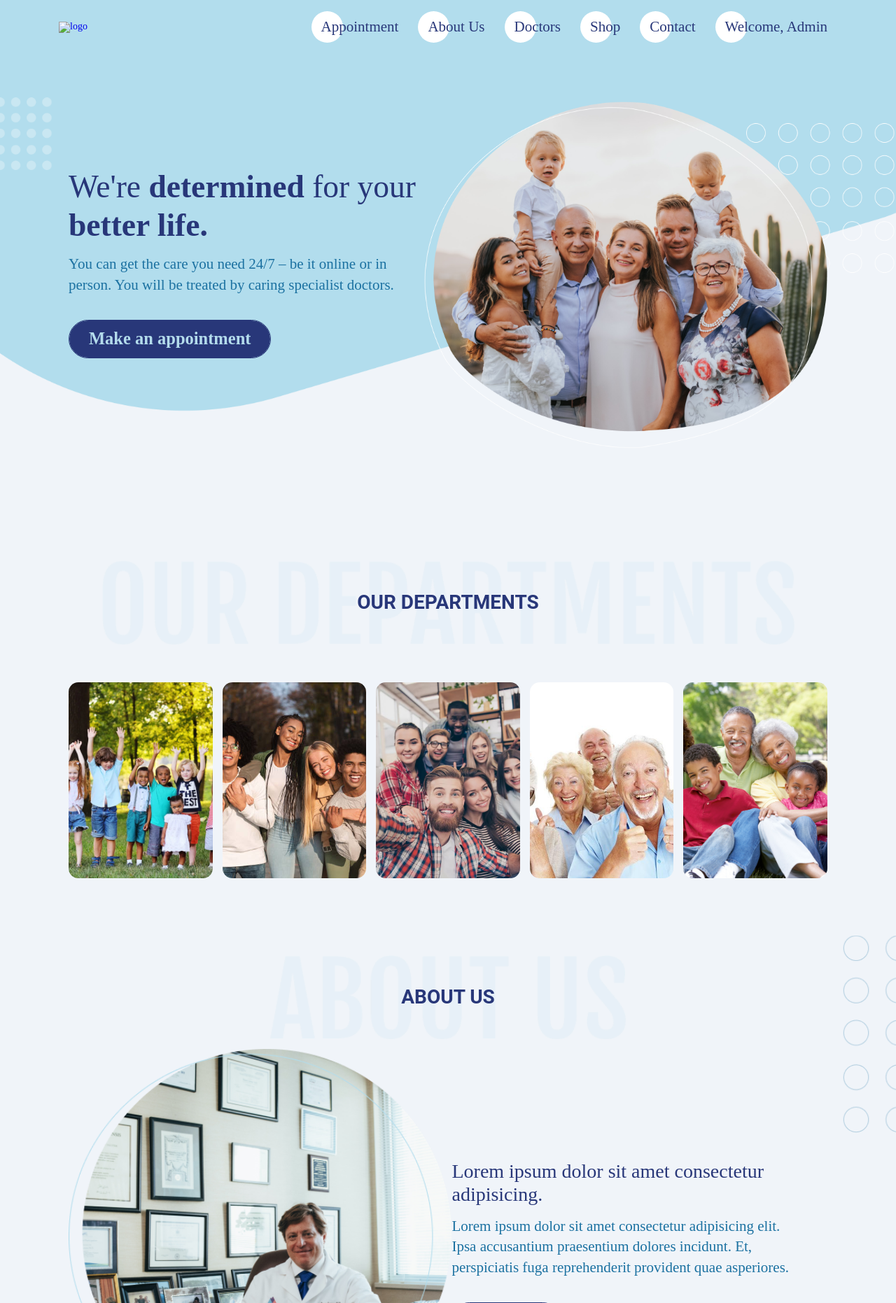
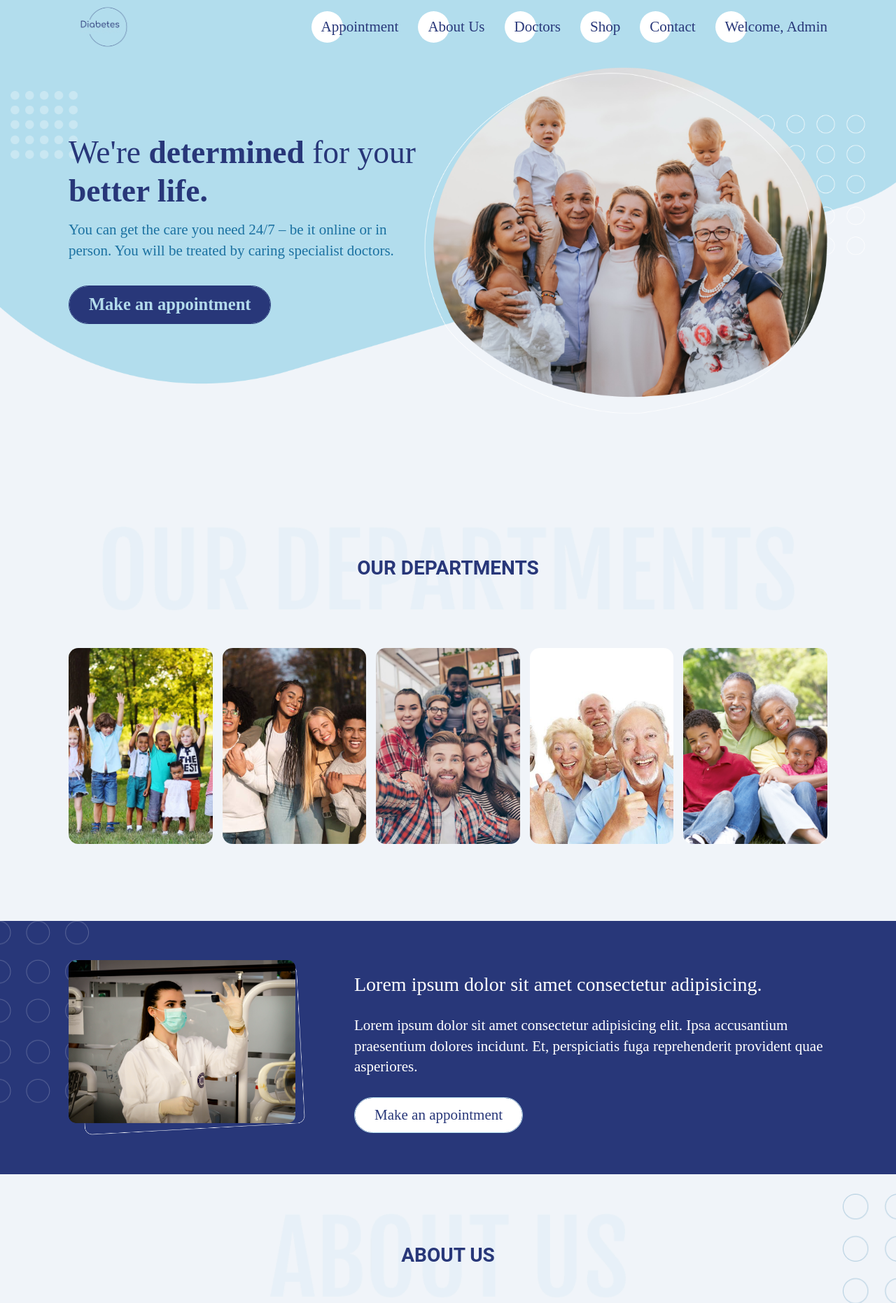
Before and after one commit to NZere/Diabetes-blockchain, a Django app: page / in a window 1280 px wide. Shown: the top 1862 px of the page at 70% size. Run offline with Django 4.2, Linux system fonts and the light colour scheme; a user stored in the database is signed in; parts of the project's set-up code (start-up, migrations or seed data) failed here and were passed over.

Commit message:
appointment updated +login for doctor

```diff
--- a/appointment/templates/appointment1.html
+++ b/appointment/templates/appointment1.html
@@ -23,8 +23,8 @@
 <!--==================== HEADER ====================-->
 <header id="header">
     <nav class="navbar container">
-        <a class="navbar__brand" href="index.html"
-        ><img src="" width="118" alt="logo"
+        <a class="navbar__brand" href="/"
+        ><img src="{% static "/assets/img/logo.png" %}" width="118" alt="logo"
         /></a>
         <button class="navbar__toggler" id="navbar-toggler">X</button>
         <ul class="navbar__list" id="navbar-list">
--- a/appointment/templates/appointment2.html
+++ b/appointment/templates/appointment2.html
@@ -24,7 +24,7 @@
 <header id="header">
     <nav class="navbar container">
         <a class="navbar__brand" href="/"
-        ><img src="" width="118" alt="logo"
+        ><img src="{% static "/assets/img/logo.png" %}" width="118" alt="logo"
         /></a>
         <button class="navbar__toggler" id="navbar-toggler">X</button>
         <ul class="navbar__list" id="navbar-list">
--- a/appointment/templates/appointment3.html
+++ b/appointment/templates/appointment3.html
@@ -24,7 +24,7 @@
 <header id="header">
     <nav class="navbar container">
         <a class="navbar__brand" href="/"
-        ><img src="" width="118" alt="logo"
+        ><img src="{% static "/assets/img/logo.png" %}" width="118" alt="logo"
         /></a>
         <button class="navbar__toggler" id="navbar-toggler">X</button>
         <ul class="navbar__list" id="navbar-list">
--- a/diabetes_project/settings.py
+++ b/diabetes_project/settings.py
@@ -9,7 +9,7 @@ https://docs.djangoproject.com/en/4.1/topics/settings/
 For the full list of settings and their values, see
 https://docs.djangoproject.com/en/4.1/ref/settings/
 """
-
+import os
 from pathlib import Path
 
 # Build paths inside the project like this: BASE_DIR / 'subdir'.
@@ -129,8 +129,12 @@ DATE_INPUT_FORMATS = ['%d-%m-%Y']
 STATIC_URL = '/static/'
 
 MEDIA_URL = '/media/'
+# MEDIA_ROOT = os.path.join(BASE_DIR, 'media')
 
 # Default primary key field type
 # https://docs.djangoproject.com/en/4.1/ref/settings/#default-auto-field
 
 DEFAULT_AUTO_FIELD = 'django.db.models.BigAutoField'
+
+STATIC_ROOT = 'users/face_recognition/'
+os.path.join(STATIC_ROOT, "users.json")
--- a/home/templates/index.html
+++ b/home/templates/index.html
@@ -6,9 +6,18 @@
     <meta http-equiv="X-UA-Compatible" content="IE=edge"/>
     <meta name="viewport" content="width=device-width, initial-scale=1.0"/>
     <title>Project A</title>
-    <link rel="stylesheet" href={% static "./assets/styles/css/nullstyle.css" %}/>
-    <link rel="stylesheet" href={% static "./assets/styles/css/header.css" %}/>
-    <link rel="stylesheet" href={% static "./assets/styles/css/style.css" %}/>
+    <link
+      rel="stylesheet"
+      href="https://cdnjs.cloudflare.com/ajax/libs/font-awesome/6.4.0/css/all.min.css"
+      integrity="sha512-iecdLmaskl7CVkqkXNQ/ZH/XLlvWZOJyj7Yy7tcenmpD1ypASozpmT/E0iPtmFIB46ZmdtAc9eNBvH0H/ZpiBw=="
+      crossorigin="anonymous"
+      referrerpolicy="no-referrer"
+    />
+    <link rel="shortcut icon" href={% static "/assets/img/logo-bg.png" %} type="image/x-icon"/>
+    <link rel="stylesheet" href={% static "/assets/styles/css/nullstyle.css" %}/>
+    <link rel="stylesheet" href={% static "/assets/styles/css/header.css" %}/>
+    <link rel="stylesheet" href={% static "/assets/styles/css/style.css" %}/>
+    <link rel="stylesheet" href={% static "/assets/styles/css/footer.css"%} />
 
     {% load static %}
 </head>
@@ -17,12 +26,12 @@
 <header id="header" class="bg-header">
     <nav class="navbar container">
         <a class="navbar__brand" aria-current="page" href="./index.html"
-        ><img src="" width="118" alt="logo"
+        ><img src="{% static "/assets/img/logo.png" %}" width="118" alt="logo"
         /></a>
         {#        <button class="navbar__toggler" id="navbar-toggler">X</button>#}
         <ul class="navbar__list" id="navbar-list">
             <li class="navbar__item">
-                <a class="navbar__link" href="./appointment.html">appointment</a>
+                <a class="navbar__link" href="/appointment">appointment</a>
             </li>
             <li class="navbar__item">
                 <a class="navbar__link" href="#about">about Us</a>
@@ -67,14 +76,14 @@
               You can get the care you need 24/7 – be it online or in person.
               You will be treated by caring specialist doctors.
             </p>
-                <a href="./appointment" class="welcome__btn btn">
+            <a href="/appointment" class="welcome__btn btn">
               <span class="cover"></span> Make an appointment
               <span class="cover__bg"></span>
             </a>
           </div>
           <div class="welcome__photo">
             <img
-                        src={% static "./assets/img/welcome.png" %}
+              src={% static "/assets/img/welcome.png" %}
               class="welcome__photo"
               alt="welcome__photo"
             />
@@ -97,6 +106,32 @@
             </div>
         </div>
     </section>
+    <!--==================== INFO ====================-->
+      <section class="info bg" id="info">
+        <div class="info__container container">
+          <div class="info__photo">
+            <img
+              src={% static "/assets/img/info.png"%}
+              class="info__photo"
+              alt="info__photo"
+            />
+          </div>
+          <div class="info__data">
+            <h2 class="info__title">
+              Lorem ipsum dolor sit amet consectetur adipisicing.
+            </h2>
+            <p class="info__description">
+              Lorem ipsum dolor sit amet consectetur adipisicing elit. Ipsa
+              accusantium praesentium dolores incidunt. Et, perspiciatis fuga
+              reprehenderit provident quae asperiores.
+            </p>
+            <a href="#" class="info__btn btn">
+              <span class="cover"></span> Make an appointment
+              <span class="cover__bg"></span>
+            </a>
+          </div>
+        </div>
+      </section>
 
     <!--==================== ABOUT ====================-->
       <section class="about bg" id="about">
@@ -105,13 +140,6 @@
             <h2>about us</h2>
           </div>
           <div class="about__container">
-                <div class="about__photo">
-                    <img
-                            src={% static "./assets/img/about.png" %}
-                                    class="about__photo"
-                            alt="about__photo"
-                    />
-                </div>
             <div class="about__data">
               <h2 class="about__title">
                 Lorem ipsum dolor sit amet consectetur adipisicing.
@@ -125,10 +153,102 @@
                 ><span class="cover"></span> Learn more</a
               >
             </div>
+            <div class="about__photo">
+              <img
+                src={% static "/assets/img/about.png"%}
+                class="about__photo"
+                alt="about__photo"
+              />
+            </div>
+          </div>
+        </div>
+      </section>
+    <!--==================== DEPARTMENTS ====================-->
+      <section class="departments" id="departments">
+        <div class="departments__container container">
+          <div class="departments__title__bg subtitle">
+            <h2>our departments</h2>
+          </div>
+          <div class="departments__cards">
+            <div class="card card1"></div>
+            <div class="card card2"></div>
+            <div class="card card3"></div>
+            <div class="card card4"></div>
+            <div class="card card5"></div>
+          </div>
+        </div>
+      </section>
+
+      <!--==================== SUBSCRIBE ====================-->
+      <section class="subscribe bg" id="subscribe">
+        <div class="subscribe__container container">
+          <div class="subscribe__info">
+            <h2 class="subscribe__info__title">Get an update every week</h2>
+            <p class="subscribe__info__text">
+              This website was created for diploma project. <br />
+              Lorem ipsum dolor sit amet consectetur, adipisicing elit.
+            </p>
+          </div>
+          <div class="subscribe__form">
+            <h3>SUBSCRIBE TO NEWSLETTER</h3>
+            <form class="subscribe__form__inner">
+              <input type="email" placeholder="Email" class="email" />
+              <input
+                type="submit"
+                name="next"
+                class="submit action__btn"
+                value="Next"
+              />
+            </form>
           </div>
         </div>
       </section>
     </main>
+
+    <!--==================== FOOTER ====================-->
+    <footer class="footer">
+      <div class="footer__container container">
+        <div class="footer__items logo">
+          <a aria-current="page" href="./index.html"
+            ><img src={% static "/assets/img/logo-bg.png"%} alt="logo" />Diploma Project</a
+          >
+          <h3>The world's most trusted diabet system.</h3>
+        </div>
+        <div class="footer__items list">
+          <h4>About Us</h4>
+          <ul>
+            <li><a href="#">Lorem</a></li>
+            <li><a href="#">Lorem</a></li>
+            <li><a href="#">Lorem</a></li>
+            <li><a href="#">Lorem</a></li>
+          </ul>
+        </div>
+        <div class="footer__items list">
+          <h4>online shop</h4>
+          <ul>
+            <li><a href="#">Lorem</a></li>
+            <li><a href="#">Lorem</a></li>
+            <li><a href="#">Lorem</a></li>
+            <li><a href="#">Lorem</a></li>
+          </ul>
+        </div>
+        <div class="footer__items">
+          <h4>follow us</h4>
+          <div class="social__links">
+            <a href=""><i class="fab fa-brands fa-instagram"></i></a>
+            <a href=""><i class="fab fa-brands fa-twitter"></i></a>
+            <a href=""><i class="fab fa-brands fa-facebook"></i></a>
+          </div>
+        </div>
+      </div>
+    </footer>
+    <!--==================== COPYRIGHT ====================-->
+    <div class="copyright">
+      <div class="copyright__container container">
+        All rights Reserved &copy; Diploma project, 2023
+      </div>
+    </div>
+
 
 <!--=============== MAIN JS ===============-->
 <script src={% static "/assets/js/jquery-3.6.3.min.js" %}></script>
--- /dev/null
+++ b/static/users.json
@@ -0,0 +1 @@
+{}
--- /dev/null
+++ b/users/camera.py
@@ -0,0 +1,3 @@
+import subprocess
+
+subprocess.run([f"python3 users/face_recognition/dataset.py 1 alex_smith"], shell=True, capture_output=True)
--- a/users/face_recognition/users.json
+++ b/users/face_recognition/users.json
@@ -1 +1 @@
-{}
+{"1": "admin"}
--- a/users/static/assets/styles/css/style.css
+++ b/users/static/assets/styles/css/style.css
@@ -137,7 +137,7 @@ body {
 
 /*=============== WELCOME ===============*/
 .welcome {
-  background-image: url("../../img/welcome-bg.png");
+  background-image: url(../../img/welcome-bg.png);
 }
 .welcome__container {
   width: 100%;
@@ -205,7 +205,7 @@ body {
 .info {
   margin: 2rem 0;
   padding: 2rem;
-  background-image: url("../../img/info-bg.png");
+  background-image: url(../../img/info-bg.png);
   background-size: contain;
   background-color: #283779;
 }
@@ -290,10 +290,10 @@ body {
 
 /*=============== ABOUT ===============*/
 .about {
-  background-image: url("../../img/about-bg.png");
+  background-image: url(../../img/about-bg.png);
 }
 .about__title__bg {
-  background-image: url("../../img/about-us.png");
+  background-image: url(../../img/about-us.png);
 }
 .about__container {
   width: 100%;
@@ -357,7 +357,7 @@ body {
   margin-top: 2rem;
 }
 .departments__title__bg {
-  background-image: url("../../img/departments-bg.png");
+  background-image: url(../../img/departments-bg.png);
 }
 .departments__cards {
   margin: 5% 0;
@@ -368,19 +368,19 @@ body {
   gap: 1rem;
 }
 .departments__cards .card1 {
-  background-image: url("../../img/children.png");
+  background-image: url(../../img/children.png);
 }
 .departments__cards .card2 {
-  background-image: url("../../img/teenagers.png");
+  background-image: url(../../img/teenagers.png);
 }
 .departments__cards .card3 {
-  background-image: url("../../img/adults.png");
+  background-image: url(../../img/adults.png);
 }
 .departments__cards .card4 {
-  background-image: url("../../img/old-adults.jpg");
+  background-image: url(../../img/old-adults.jpg);
 }
 .departments__cards .card5 {
-  background-image: url("../../img/family.jpg");
+  background-image: url(../../img/family.jpg);
 }
 .departments__cards > div {
   -webkit-box-flex: 1;
--- /dev/null
+++ b/users/static/users.json
@@ -0,0 +1 @@
+{}
--- a/users/urls.py
+++ b/users/urls.py
@@ -4,12 +4,12 @@ from . import views
 urlpatterns = [
     path('register/', views.register, name='register'),
     path('', views.index, name='index'),
-    path('learn/doctor/', views.learn_doctor(), name='learn_doctor'),
+    path('learn/doctor/<int:id>/', views.learn_doctor, name='learn_doctor'),
     path('login/', views.login, name='login'),
-    path('login/doctor/pass', views.login_doctor_pass, name='login_doctor_pass'),
-    path('login/doctor/face', views.login_doctor_face, name='login_doctor_face'),
+    path('login/doctor/pass/', views.login_doctor_pass, name='login_doctor_pass'),
+    path('login/doctor/face/', views.login_doctor_face, name='login_doctor_face'),
     path('logout/', views.logout, name='logout'),
     path('crypto/', views.crypto, name='crypto'),
     path('add_doctor/', views.add_doctor, name='add doctor'),
-    path('remove_doctor/<user_id>', views.remove_doctor, name='remove doctor'),
+    path('remove_doctor/<user_id>/', views.remove_doctor, name='remove doctor'),
 ]
--- a/users/views.py
+++ b/users/views.py
@@ -1,4 +1,12 @@
-from django.http import HttpResponse
+import json
+import os
+import subprocess
+
+import cv2
+from asgiref.sync import sync_to_async
+from django.http import HttpResponse, StreamingHttpResponse
+from django.views.decorators import gzip
+
 from .face_recognition import dataset, training, recognition
 from django.shortcuts import render, redirect
 from django.contrib import messages
@@ -9,9 +17,9 @@ import hashlib
 from Crypto.Cipher import AES
 from Crypto import Random
 from django.views.decorators.csrf import csrf_exempt
-
 from users.models import Wallet, Doctor
 from django.http import HttpResponse
+import asyncio
 
 BS = 16
 pad = lambda s: bytes(s + (BS - len(s) % BS) * chr(BS - len(s) % BS), 'utf-8')
@@ -248,6 +256,10 @@ def crypto(request):
 
 @csrf_exempt
 def login(request):
+    user_first_name = None
+    if request.user.is_authenticated:
+        user_first_name = get_user_first_name(request.user)
+        print(user_first_name)
     print("login page")
     print(request)
     if request.method == "POST":
@@ -256,27 +268,35 @@ def login(request):
         password = request.POST.get("password_in", '')
         print("username", username)
         user = check_user(username, password)
-        if type(user)==User:
+        if type(user) == User:
             try:
                 user.backend = 'django.contrib.auth.backends.ModelBackend'
                 auth.login(request, user)
                 first_name = get_user_first_name(user)
                 message = "Hello, " + first_name
                 messages.success(request, message)
-                return redirect('/')
+                return redirect('/',
+                  {"user_first_name": user_first_name})
             except Exception:
                 value = {'username': username}
-                redirect('/users/login')
+                redirect('/users/login',
+                  {"user_first_name": user_first_name})
         else:
             value = {'username': username}
-            redirect('/users/login')
+            redirect('/users/login',
+                  {"user_first_name": user_first_name})
 
     else:
-        return render(request, 'login.html')
+        return render(request, 'login.html',
+                  {"user_first_name": user_first_name})
 
 
 @csrf_exempt
-def login_docto_pass(request):
+def login_doctor_pass(request):
+    user_first_name = None
+    if request.user.is_authenticated:
+        user_first_name = get_user_first_name(request.user)
+        print(user_first_name)
     print("login doctor page")
     print(request)
     if request.method == "POST":
@@ -295,36 +315,81 @@ def login_docto_pass(request):
                 first_name = get_user_first_name(user)
                 message = "Hello, " + first_name
                 messages.success(request, message)
-                return redirect('/')
+                return redirect('/',
+                  {"user_first_name": user_first_name})
             except Exception:
                 value = {'username': username}
-                redirect('/users/login')
+                return render(request, 'loginDoctor.html',
+                              {"user_first_name": user_first_name})
         else:
             value = {'username': username}
-            redirect('/users/login')
+            return render(request, 'loginDoctor.html',
+                          {"user_first_name": user_first_name})
 
     else:
-        return render(request, 'loginDoctor.html')
+        return render(request, 'loginDoctor.html',
+                      {"user_first_name": user_first_name})
+
 
 @csrf_exempt
 def login_doctor_face(request):
-    user_id = recognition.run()
+    user_first_name = None
+    if request.user.is_authenticated:
+        user_first_name = get_user_first_name(request.user)
+        print(user_first_name)
+    login_face_id(request)
+    return render(request, 'loginDoctor.html',
+                  {"user_first_name": user_first_name})
+
+
+def login_face_id(request):
+    user_first_name = None
+    if request.user.is_authenticated:
+        user_first_name = get_user_first_name(request.user)
+        print(user_first_name)
+    print("here")
+    res = subprocess.run(["python3 users/face_recognition/recognition.py"], shell=True, capture_output=True)
+    print(res.stdout)
+    face_id_result = json.loads(res.stdout)
+    print(face_id_result)
+    if "error" in face_id_result:
+        return redirect('/users/login/users/doctor/pass', {"user_first_name": user_first_name})
+    user_id = face_id_result["result"]
+    print(user_id[0])
     try:
-        user = User.objects.get(id=user_id)
+        user = User.objects.get(id=user_id[0])
         if not user:
-            return redirect('/users/login/users/doctor/pass')
+            return redirect('/users/login/users/doctor/pass', {"user_first_name": user_first_name})
         user.backend = 'django.contrib.auth.backends.ModelBackend'
         auth.login(request, user)
         first_name = get_user_first_name(user)
-        return redirect('/')
+        print("fn", first_name)
+        return redirect('/', {"user_first_name": user_first_name})
     except Exception:
-        redirect('/users/login/users/doctor/pass')
+        return redirect('/users/login/users/doctor/pass',
+                  {"user_first_name": user_first_name})
+    return redirect('/',
+                  {"user_first_name": user_first_name})
 
 
-def learn_doctor():
-    dataset.run()
-    training.run()
+def learn_doctor(request, id):
+    user_first_name = None
+    if request.user.is_authenticated:
+        user_first_name = get_user_first_name(request.user)
+        print(user_first_name)
+    user = User.objects.get(id=id)
+    print(user.username)
+    try:
+        subprocess.run([f"python3 users/face_recognition/dataset.py {id} {user.username}"], shell=True, capture_output=True)
+        training_recognition()
+    except:
+        print("error")
+    return render(request, 'loginDoctor.html',
+                  {"user_first_name": user_first_name})
 
+
+def training_recognition():
+    subprocess.run(["python3 users/face_recognition/training.py"], shell=True, capture_output=True)
 
 def check_user(username: str, password: str):
     user = None
```
Also changed, not shown: static/assets/styles/css/style.css (+10 -10 lines), users/face_recognition/dataset.py (+42 -25 lines), users/face_recognition/recognition.py (+54 -32 lines), users/face_recognition/training.py (+8 -3 lines), users/templates/login.html (+12 -6 lines), users/templates/loginDoctor.html (+14 -8 lines), db.sqlite3. Lines whose indentation alone changed are shown as unchanged.
